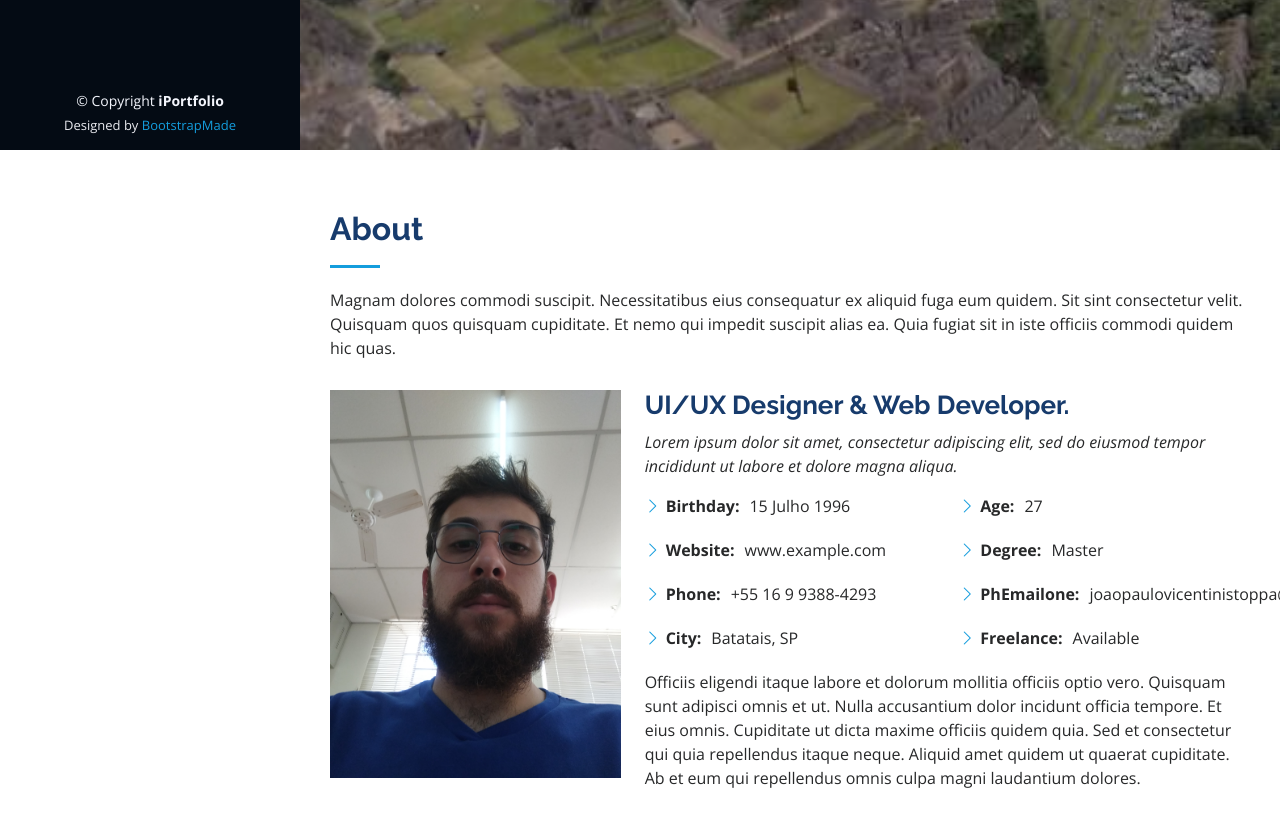
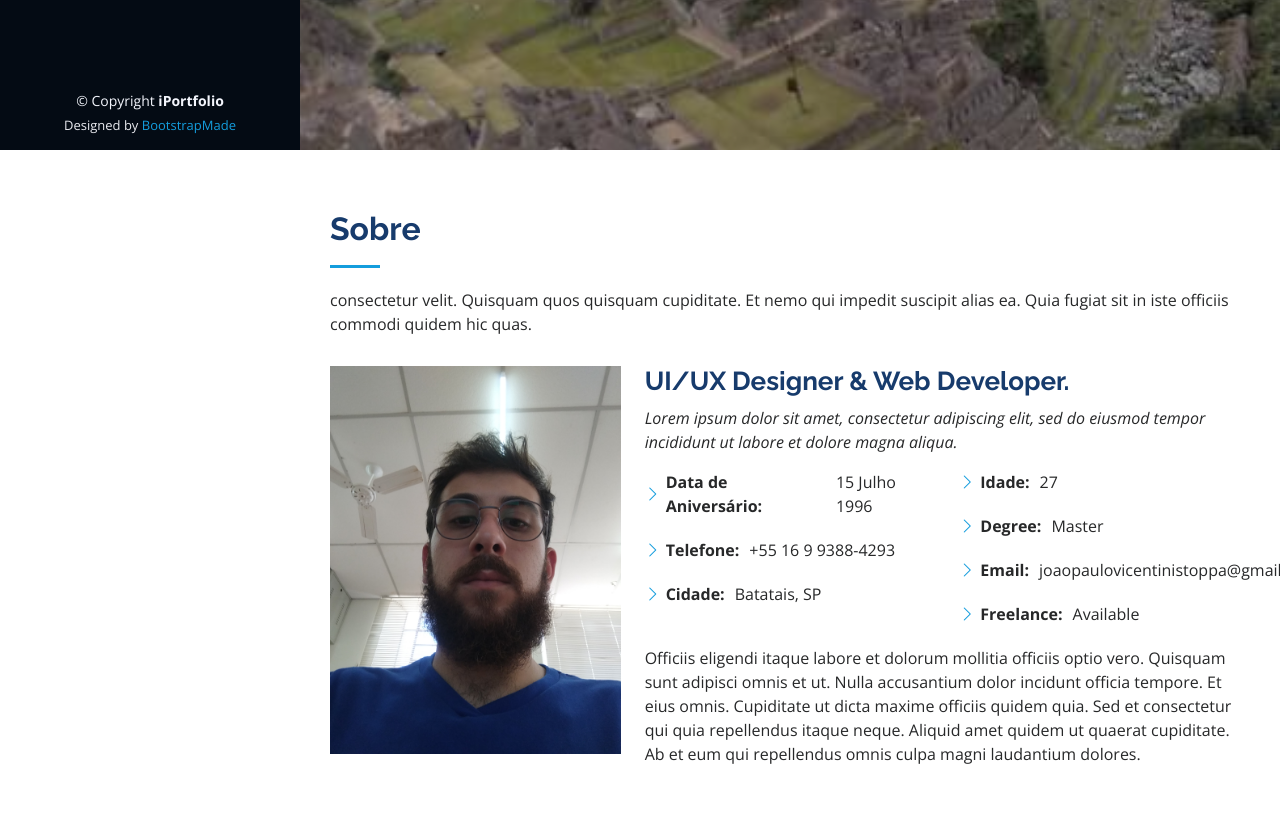
Before and after one commit to joaostoppa/iPortifolio, a plain HTML site: page index.html in a window 1280 px wide. Shown: the part 650-1473 px from the top of the page. Drawn offline with nearby package versions, Linux system fonts and the light colour scheme.

Commit message:
Atualização da sessão Sobre

```diff
--- a/index.html
+++ b/index.html
@@ -86,8 +86,7 @@
       <div class="container">
 
         <div class="section-title">
-          <h2>About</h2>
-          <p>Magnam dolores commodi suscipit. Necessitatibus eius consequatur ex aliquid fuga eum quidem. Sit sint
+          <h2>Sobre</h2>
             consectetur velit. Quisquam quos quisquam cupiditate. Et nemo qui impedit suscipit alias ea. Quia fugiat sit
             in iste officiis commodi quidem hic quas.</p>
         </div>
@@ -106,17 +105,16 @@
             <div class="row">
               <div class="col-lg-6">
                 <ul>
-                  <li><i class="bi bi-chevron-right"></i> <strong>Birthday:</strong> <span>15 Julho 1996</span></li>
-                  <li><i class="bi bi-chevron-right"></i> <strong>Website:</strong> <span>www.example.com</span></li>
-                  <li><i class="bi bi-chevron-right"></i> <strong>Phone:</strong> <span>+55 16 9 9388-4293</span></li>
-                  <li><i class="bi bi-chevron-right"></i> <strong>City:</strong> <span>Batatais, SP</span></li>
+                  <li><i class="bi bi-chevron-right"></i> <strong>Data de Aniversário:</strong> <span>15 Julho 1996</span></li>
+                  <li><i class="bi bi-chevron-right"></i> <strong>Telefone:</strong> <span>+55 16 9 9388-4293</span></li>
+                  <li><i class="bi bi-chevron-right"></i> <strong>Cidade:</strong> <span>Batatais, SP</span></li>
                 </ul>
               </div>
               <div class="col-lg-6">
                 <ul>
-                  <li><i class="bi bi-chevron-right"></i> <strong>Age:</strong> <span>27</span></li>
+                  <li><i class="bi bi-chevron-right"></i> <strong>Idade:</strong> <span>27</span></li>
                   <li><i class="bi bi-chevron-right"></i> <strong>Degree:</strong> <span>Master</span></li>
-                  <li><i class="bi bi-chevron-right"></i> <strong>PhEmailone:</strong>
+                  <li><i class="bi bi-chevron-right"></i> <strong>Email:</strong>
                     <span>joaopaulovicentinistoppa@gmail.com</span>
                   </li>
                   <li><i class="bi bi-chevron-right"></i> <strong>Freelance:</strong> <span>Available</span></li>
```
